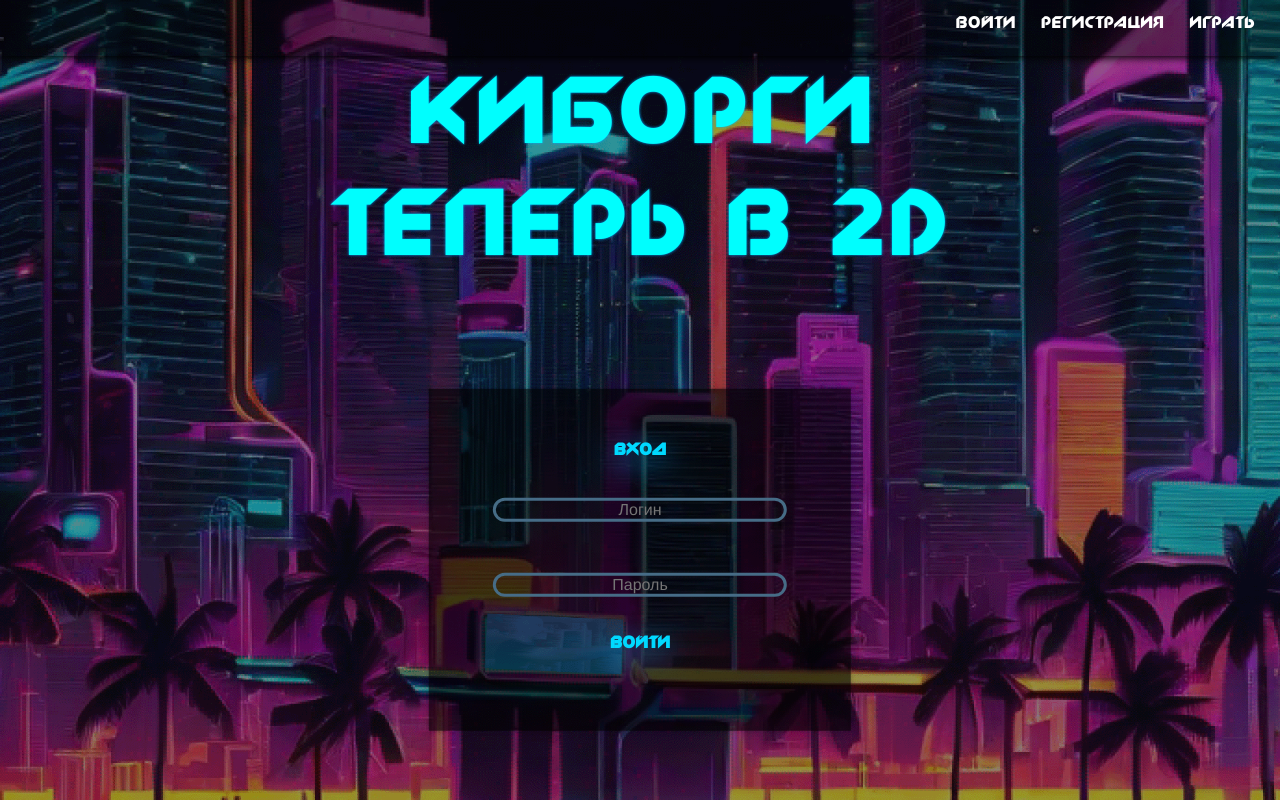
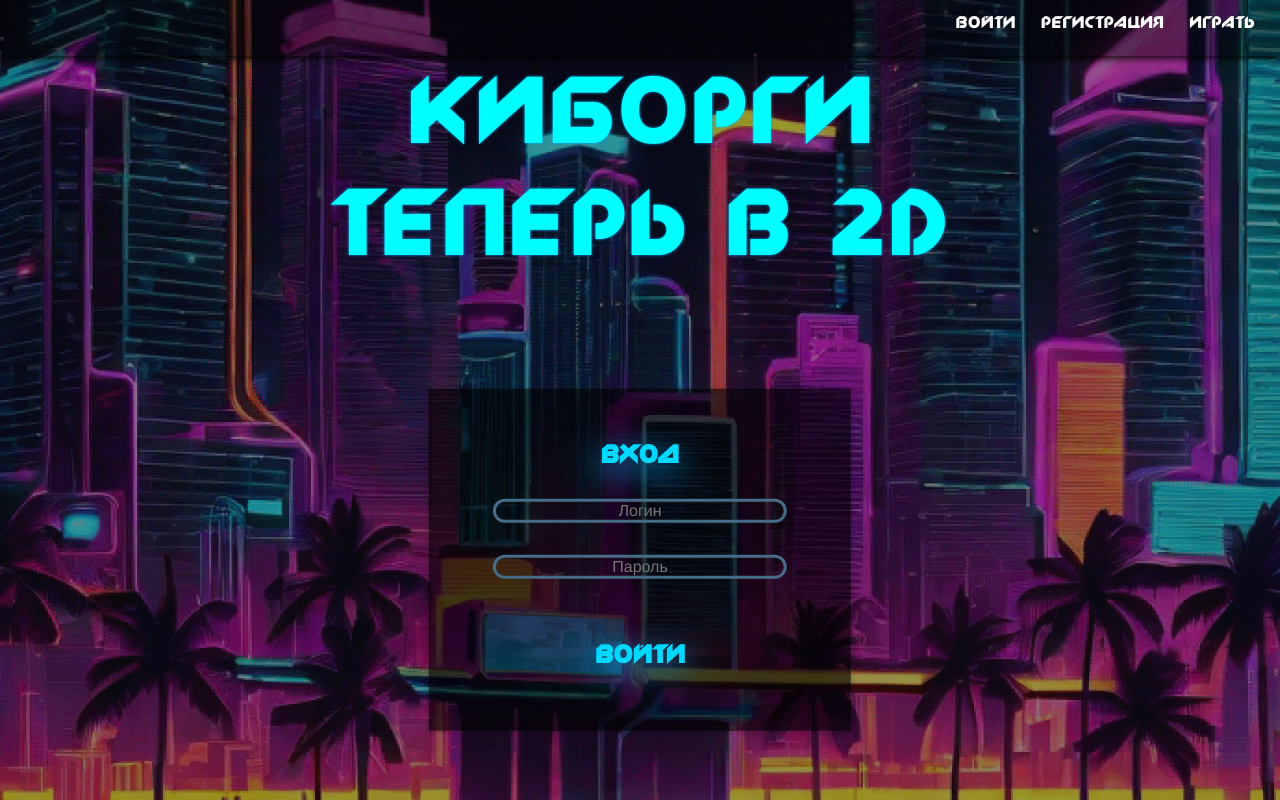
Before and after one commit to dargven/Cyborgs, a React (Create React App) app in the folder client/: page /login in a window 1280 px wide. Built offline with nearby package versions, Linux system fonts and the light colour scheme.

Commit message:
minor update

```diff
--- a/client/src/App.tsx
+++ b/client/src/App.tsx
@@ -20,7 +20,7 @@ const App: React.FC = () => {
             <StoreContext.Provider value={store}>
                 <ServerContext.Provider value={server}>
                     <Routes>
-                        <Route path="" element={<MainPage />} />
+                        <Route path="" element={<LoginPage />} />
                         <Route path="/login" element={<LoginPage />} />
                         <Route path="/registration" element={<RegistrationPage />} />
                         <Route element={<PrivateRoute />}>
--- a/client/src/Auth.css
+++ b/client/src/Auth.css
@@ -65,7 +65,7 @@ p {
   font-family:'Franklin Gothic Medium', 'Arial Narrow', Arial, sans-serif;
   color: #ffffff;
   background: none;
-  margin:  1.6em 0px;
+  margin:  1em 0px;
 }
 
 .input-form input:hover {
@@ -73,6 +73,7 @@ p {
 }
 
 .input-form button {
+  margin:  2em 0px;
   font-family: Zelek;
   width: auto;
   height: 5dvh;
@@ -98,7 +99,7 @@ h1 {
   font-family: "Zelek";
   color: rgb(0, 217, 255);
   text-shadow: 0px 1vh 4vh #00aeff;
-  font-size: 2dvh;
+  font-size: 3dvh;
 }
 
 .App-header {
```
